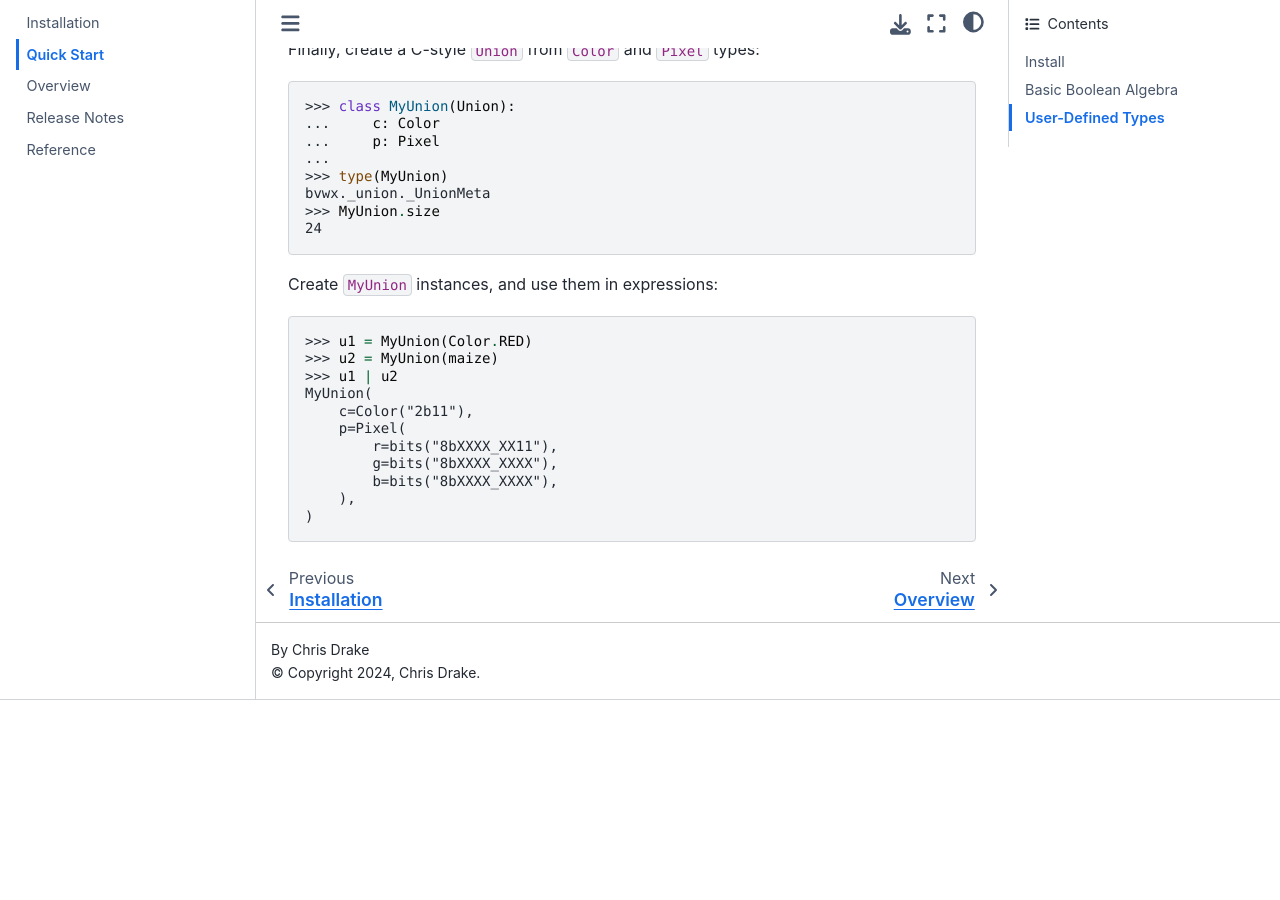
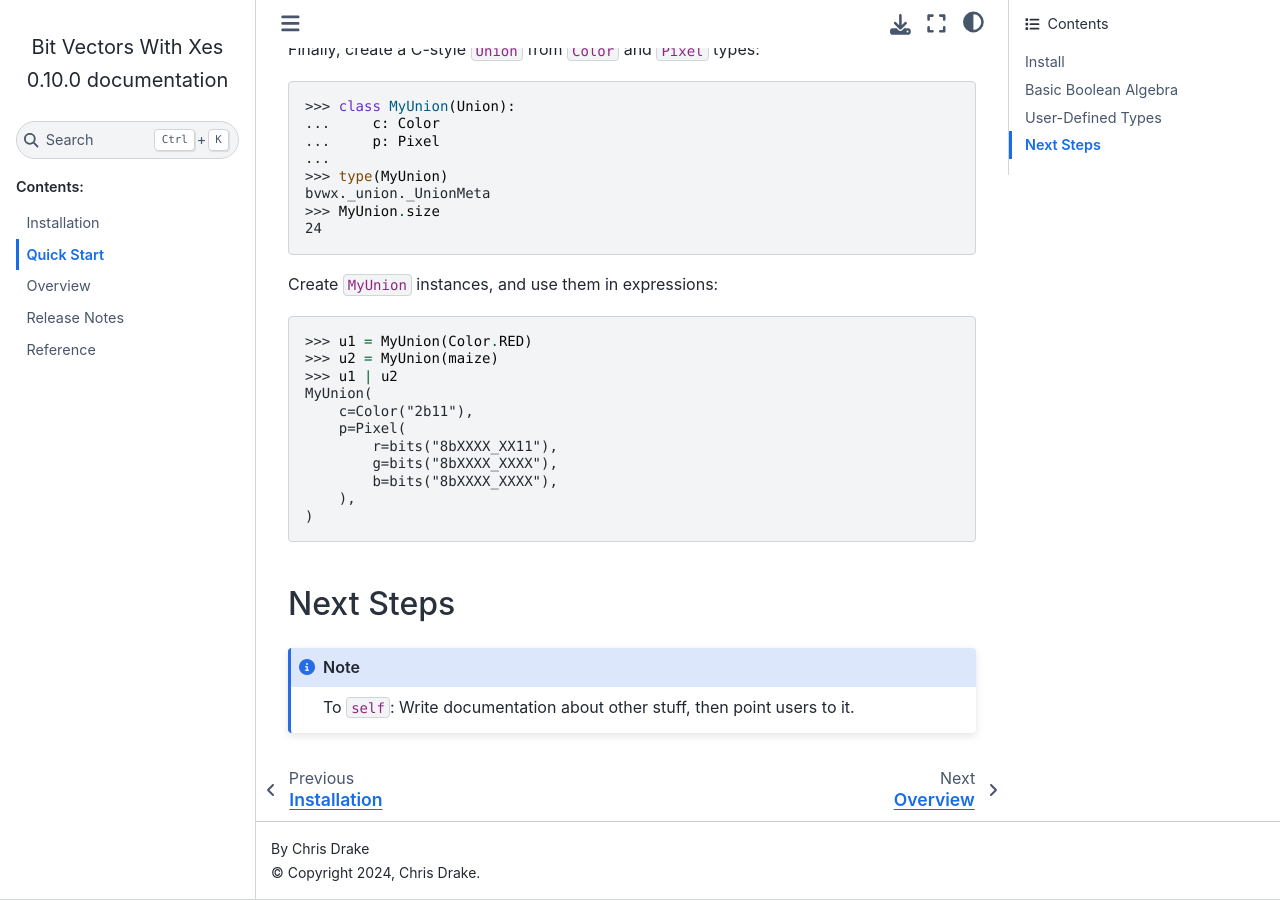
Before and after one commit to cjdrake/bvwx, a Sphinx documentation site: the page built from doc/source/quickstart.rst, in a window 1280 px wide and 900 px high, scrolled down 2621 px. Built offline with Sphinx 7.4.7 and the Sphinx Book theme 1.1.4, drawn with Linux system fonts in a browser that asks for light colours; before the commit the page ends 3321 px from its top, so only the background shows below that.

Commit message:
Add some incomplete next steps to quickstart

```diff
--- a/doc/source/quickstart.rst
+++ b/doc/source/quickstart.rst
@@ -163,3 +163,9 @@
             b=bits("8bXXXX_XXXX"),
         ),
     )
+
+Next Steps
+----------
+
+.. note::
+    To ``self``: Write documentation about other stuff, then point users to it.
```
